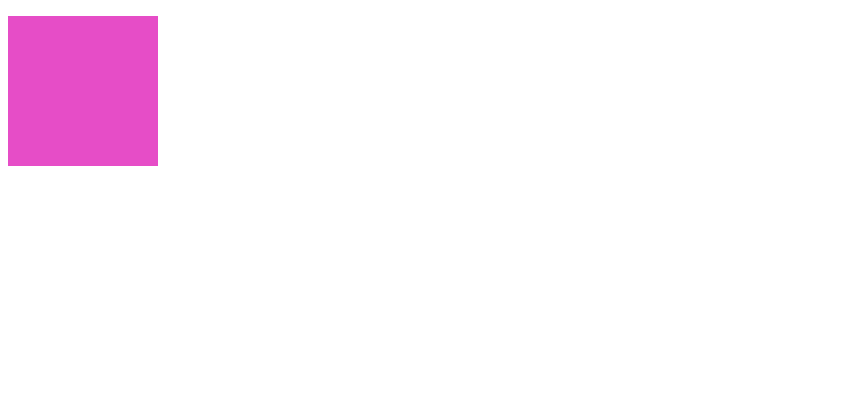
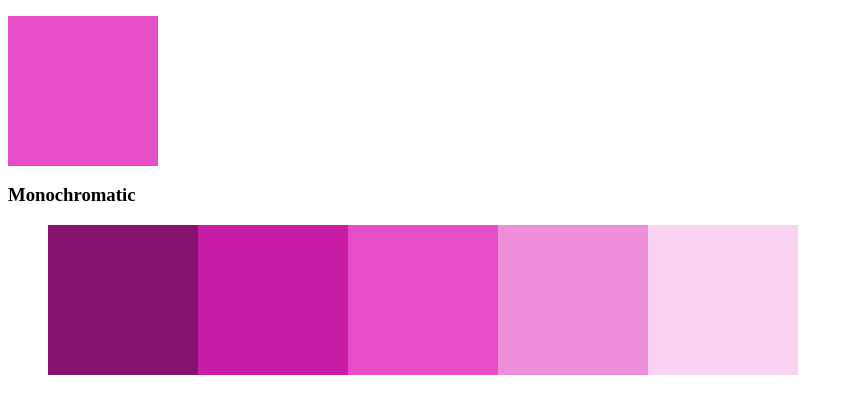
Before and after one commit to dorafc/color-a-tron, a plain HTML site: page index.html in a window 1280 px wide. Shown: the part 105-518 px from the top of the page, without its empty margins (0-853 px from the left). Drawn offline with Linux system fonts and the light colour scheme.

Commit message:
lighten and darken colors

```diff
--- a/index.html
+++ b/index.html
@@ -13,6 +13,11 @@
 
   </div>
 
+  <h3>Monochromatic</h3>
+  <div id="mono">
+
+  </div>
+
   <script src="index.js"></script>
 </body>
 </html>
--- a/index.js
+++ b/index.js
@@ -3,10 +3,22 @@ class Color{
     this.hue = hue;
     this.saturation = saturation;
     this.lightness = lightness
+
+    this.step = 15;
   }
 
   getColorString(){
     return `hsl(${this.hue}, ${this.saturation}%, ${this.lightness}%)`
+  }
+
+  getLighterColor(){
+    const newLightness = (this.lightness+this.step <= 99) ? this.lightness+this.step : 99
+    return new Color(this.hue, this.saturation, newLightness)
+  }
+
+  getDarkerColor(){
+    const newLightness = (this.lightness-this.step >= 1) ? this.lightness-this.step : 1
+    return new Color(this.hue, this.saturation, newLightness)
   }
 }
 
@@ -24,12 +36,35 @@ const pickOrigColor = () => {
 
 // set original color
 const origColor = pickOrigColor()
+const monochromatic = [origColor.getDarkerColor().getDarkerColor(),
+  origColor.getDarkerColor(),
+  origColor,
+  origColor.getLighterColor(),
+  origColor.getLighterColor().getLighterColor()]
+
+console.log(monochromatic)
 
 // update DOM
 const displaySpace = document.getElementById('colors')
+const monoSpace = document.getElementById('mono')
 
+// show original color
 let origColorSpace = document.createElement('div')
 origColorSpace.setAttribute('id', 'orig-color')
 origColorSpace.setAttribute('class', 'col-square')
 origColorSpace.style.backgroundColor = origColor.getColorString()
 displaySpace.appendChild(origColorSpace)
+
+// show monochromatic palette
+let monoColorSpace = document.createElement('ul')
+monoColorSpace.setAttribute('id', 'mono-palette')
+monoColorSpace.setAttribute('class', 'palette')
+
+monochromatic.forEach((color, i) => {
+  let colSpace = document.createElement('li')
+  colSpace.setAttribute('class', 'col-square')
+  colSpace.style.backgroundColor = color.getColorString()
+  monoColorSpace.appendChild(colSpace)
+})
+
+monoSpace.appendChild(monoColorSpace)
--- a/style.css
+++ b/style.css
@@ -2,3 +2,11 @@
   height: 150px;
   width: 150px;
 }
+
+li.col-square{
+  display: block;
+}
+
+.palette{
+  display: flex;
+}
```
